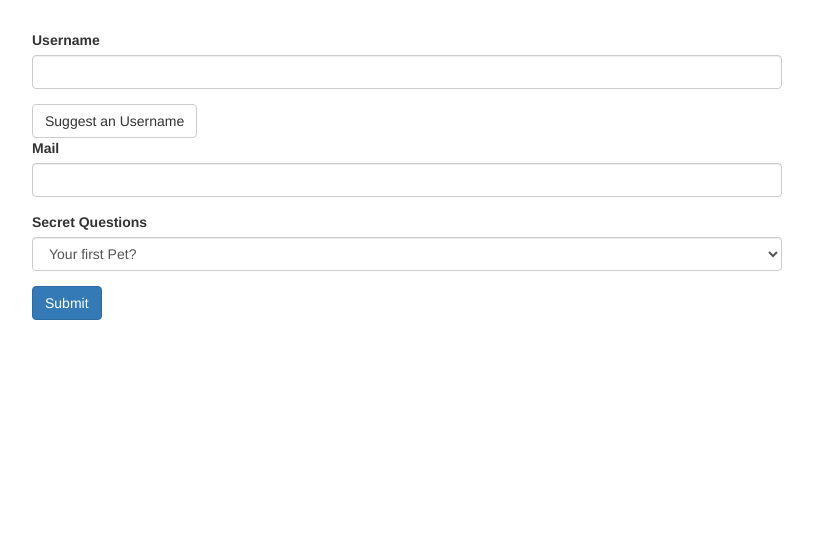
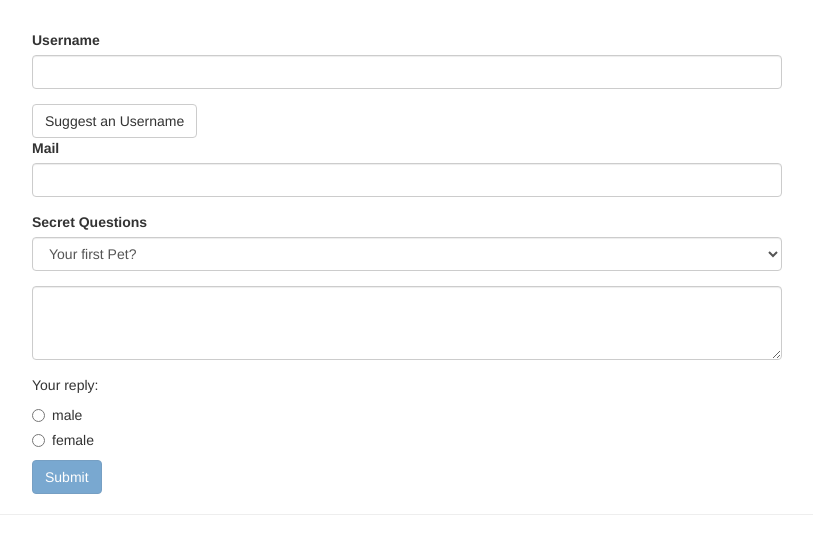
Before and after one commit to davidmstirn/angular-app, an Angular app in the folder my-first-app/: page / in a window 1280 px wide. Shown: the top 554 px of the page, without its empty margins (233-1046 px from the left). Built offline with nearby package versions, Linux system fonts and the light colour scheme.

Commit message:
Template driven approach

```diff
--- a/my-first-app/angular.json
+++ b/my-first-app/angular.json
@@ -95,5 +95,8 @@
         }
       }
     }
+  },
+  "cli": {
+    "analytics": false
   }
 }
--- a/my-first-app/src/app/app.component.css
+++ b/my-first-app/src/app/app.component.css
@@ -1,3 +1,7 @@
 .container {
   margin-top: 30px;
 }
+
+input.ng-invalid.ng-touched, select.ng-invalid.ng-touched {
+  border-color: red;
+}
--- a/my-first-app/src/app/app.component.html
+++ b/my-first-app/src/app/app.component.html
@@ -1,27 +1,84 @@
 <div class="container">
   <div class="row">
     <div class="col-xs-12 col-sm-10 col-md-8 col-sm-offset-1 col-md-offset-2">
-      <form>
-        <div id="user-data">
+      <form (ngSubmit)="onSubmit()" #f="ngForm">
+        <div id="user-data" ngModelGroup="userData" #userData="ngModelGroup">
           <div class="form-group">
             <label for="username">Username</label>
-            <input type="text" id="username" class="form-control">
+            <input
+              type="text"
+              id="username"
+              class="form-control"
+              ngModel
+              name="username"
+              required
+            >
           </div>
-          <button class="btn btn-default" type="button">Suggest an Username</button>
+          <button class="btn btn-default" type="button" (click)="suggestUserName()">Suggest an Username</button>
           <div class="form-group">
             <label for="email">Mail</label>
-            <input type="email" id="email" class="form-control">
+            <input
+              type="email"
+              id="email"
+              class="form-control"
+              ngModel
+              name="email"
+              required
+              email
+              #email="ngModel"
+            >
+            <span *ngIf="email.invalid && email.touched" class="help-block">Please enter a valid email!</span>
           </div>
+          <span *ngIf="userData.invalid && userData.touched" class="help-block">User Data invalid!</span>
         </div>
         <div class="form-group">
           <label for="secret">Secret Questions</label>
-          <select id="secret" class="form-control">
+          <select
+            id="secret"
+            class="form-control"
+            [ngModel]="defaultQuestion"
+            name="secret"
+            required
+          >
             <option value="pet">Your first Pet?</option>
             <option value="teacher">Your first teacher?</option>
           </select>
         </div>
-        <button class="btn btn-primary" type="submit">Submit</button>
+        <div class="form-group">
+          <textarea
+            name="questionAnswer"
+            rows="3"
+            class="form-control"
+            [(ngModel)]="answer"
+          ></textarea>
+        </div>
+        <p>Your reply: {{ answer }}</p>
+        <div class="radio" *ngFor="let gender of genders">
+          <label>
+            <input
+              type="radio"
+              name="gender"
+              ngModel
+              [value]="gender"
+            >{{ gender }}
+          </label>
+        </div>
+        <button
+          class="btn btn-primary"
+          type="submit"
+          [disabled]="!f.valid">Submit</button>
       </form>
     </div>
   </div>
+  <hr>
+  <div *ngIf="sumitted" class="row">
+    <div class="col-xs-12 col-sm-10 col-md-8 col-sm-offset-1 col-md-offset-2">
+      <h3>Your Data</h3>
+      <p>Username: {{ user.username}}</p>
+      <p>Email: {{ user.email }}</p>
+      <p>Secret Question: {{ user.secretQuestion }}</p>
+      <p>Answer: {{ user.answer }}</p>
+      <p>Gender: {{ user.gender }}</p>
+    </div>
+  </div>
 </div>
--- a/my-first-app/src/app/app.component.ts
+++ b/my-first-app/src/app/app.component.ts
@@ -1,4 +1,5 @@
-import { Component } from '@angular/core';
+import {Component, ViewChild} from '@angular/core';
+import {NgForm} from "@angular/forms";
 
 @Component({
   selector: 'app-root',
@@ -6,7 +7,49 @@ import { Component } from '@angular/core';
   styleUrls: ['./app.component.css']
 })
 export class AppComponent {
+  @ViewChild('f') signupForm: NgForm;
+  defaultQuestion = "pet";
+  answer: string = "";
+  genders = ["male", "female"];
+  user = {
+    username: '',
+    email: '',
+    secretQuestion: '',
+    answer: '',
+    gender: ''
+  }
+  sumitted = false;
+
   suggestUserName() {
     const suggestedName = 'Superuser';
+    // this.signupForm.setValue({
+    //   userData: {
+    //     username: suggestedName,
+    //     email: ''
+    //   },
+    //   secret: 'pet',
+    //   questionAnswer: '',
+    //   gender: 'male'
+    // })
+    this.signupForm.form.patchValue({
+      userData: {
+        username: suggestedName
+      }
+    })
+  }
+
+  // onSubmit(form: NgForm) {
+  //   console.log(form);
+  // }
+
+  onSubmit() {
+    this.sumitted = true;
+    this.user.username = this.signupForm.value.userData.username;
+    this.user.email = this.signupForm.value.userData.email;
+    this.user.secretQuestion = this.signupForm.value.secret;
+    this.user.answer = this.signupForm.value.questionAnswer;
+    this.user.gender = this.signupForm.value.gender;
+
+    this.signupForm.reset();
   }
 }
```
